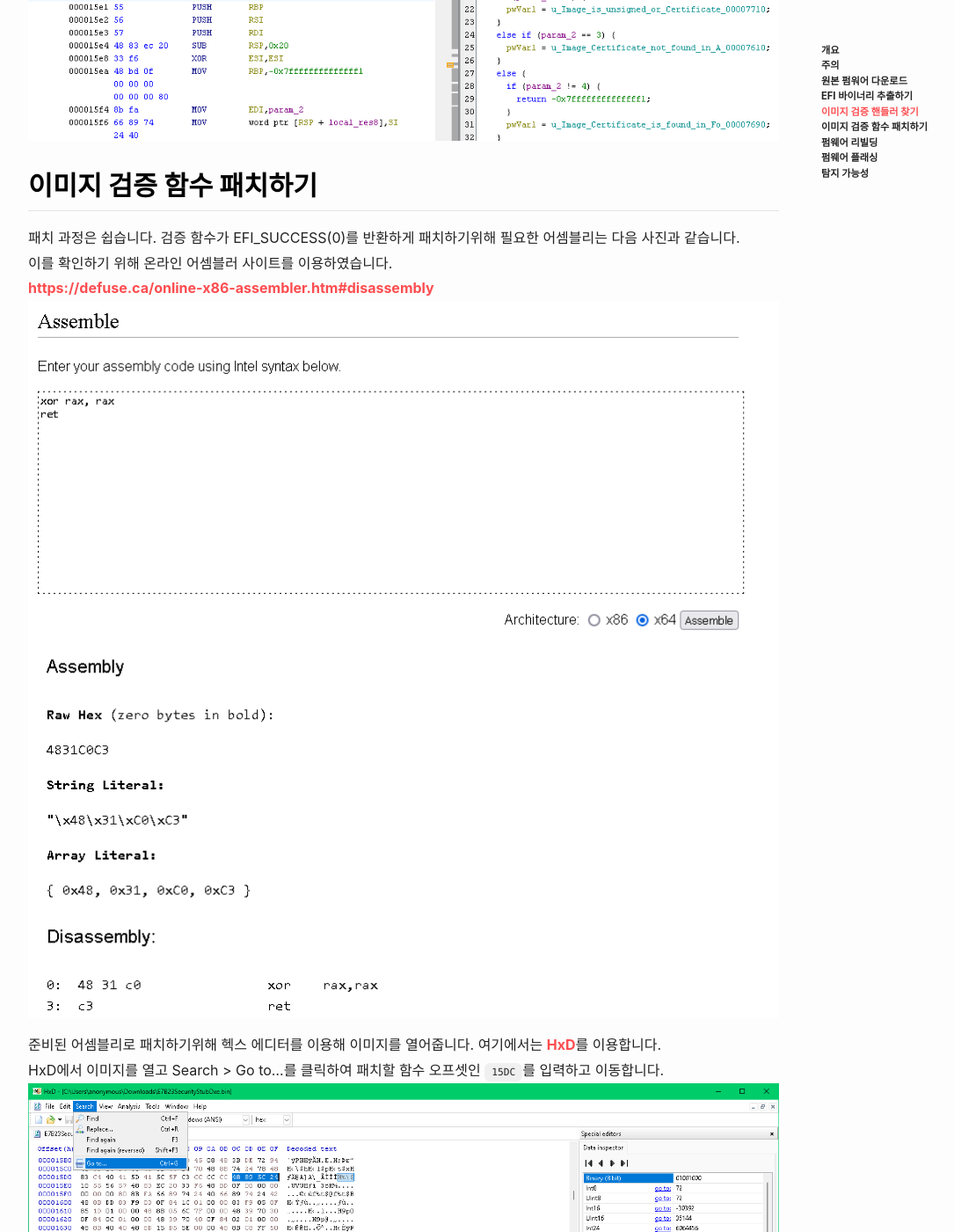
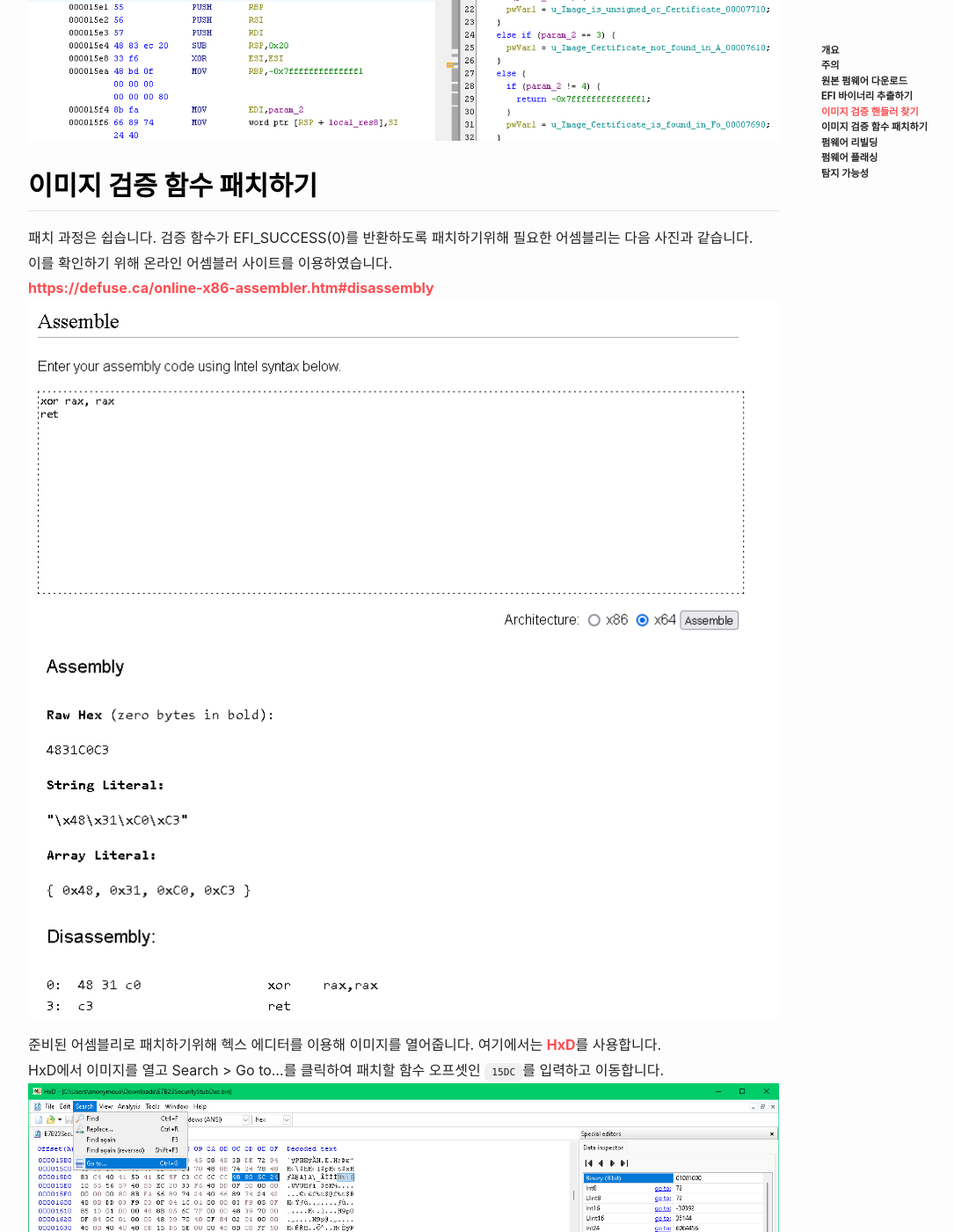
Before and after one commit to SystemaHacker/systemahacker.github.io, a Jekyll site: the page built from _posts/2024-12-13-patchboot.md, in a window 1280 px wide and 1400 px high, scrolled down 4516 px. Shown: the whole window at 88% size, without its empty margins (71-1156 px from the left). Built offline with Jekyll 4.4.1, drawn with Linux system fonts in a browser that asks for light colours; nearby versions of some CDN libraries; some of the changed text lies outside the part shown.

Commit message:
Edit post: PatchBoot

```diff
--- a/_posts/2024-12-13-patchboot.md
+++ b/_posts/2024-12-13-patchboot.md
@@ -17,7 +17,7 @@ permalink: /anti-cheat-bypass/patchboot
 ## 주의
 메인보드의 펌웨어를 수정하면 손상될 위험이 있습니다, 일부 메인보드에서는 복구 불가할 수 있습니다.
 
-## 원본 펌워어 다운로드
+## 원본 펌웨어 다운로드
 메인보드는 [MSI B360M 박격포](https://kr.msi.com/Motherboard/B360M-MORTAR/support) 제품으로 진행합니다.
 메인보드 제조사의 사이트에서 최신 펌웨어를 다운로드합니다.
 ![메인보드 제조사 사이트에서 최신 펌웨어 다운로드](/assets/anti-cheat-bypass/patchboot/b360m-mortar-driver-download.png)
@@ -45,12 +45,12 @@ Ghidra에서 이미지를 열고 Search > Memory를 클릭 후 Search Value에 0
 
 
 ## 이미지 검증 함수 패치하기
-패치 과정은 쉽습니다. 검증 함수가 EFI_SUCCESS(0)를 반환하게 패치하기위해 필요한 어셈블리는 다음 사진과 같습니다.
+패치 과정은 쉽습니다. 검증 함수가 EFI_SUCCESS(0)를 반환하도록 패치하기위해 필요한 어셈블리는 다음 사진과 같습니다.
 이를 확인하기 위해 온라인 어셈블러 사이트를 이용하였습니다.
 [https://defuse.ca/online-x86-assembler.htm#disassembly](https://defuse.ca/online-x86-assembler.htm#disassembly)
 ![패치에 필요한 어셈블리](/assets/anti-cheat-bypass/patchboot/assembly.png)
 
-준비된 어셈블리로 패치하기위해 헥스 에디터를 이용해 이미지를 열어줍니다. 여기에서는 [HxD](https://mh-nexus.de/en/hxd/)를 이용합니다.
+준비된 어셈블리로 패치하기위해 헥스 에디터를 이용해 이미지를 열어줍니다. 여기에서는 [HxD](https://mh-nexus.de/en/hxd/)를 사용합니다.
 HxD에서 이미지를 열고 Search > Go to...를 클릭하여 패치할 함수 오프셋인 `15DC`를 입력하고 이동합니다.
 ![HxD 함수로 이동](/assets/anti-cheat-bypass/patchboot/hxd-goto-function.png)
 
```
